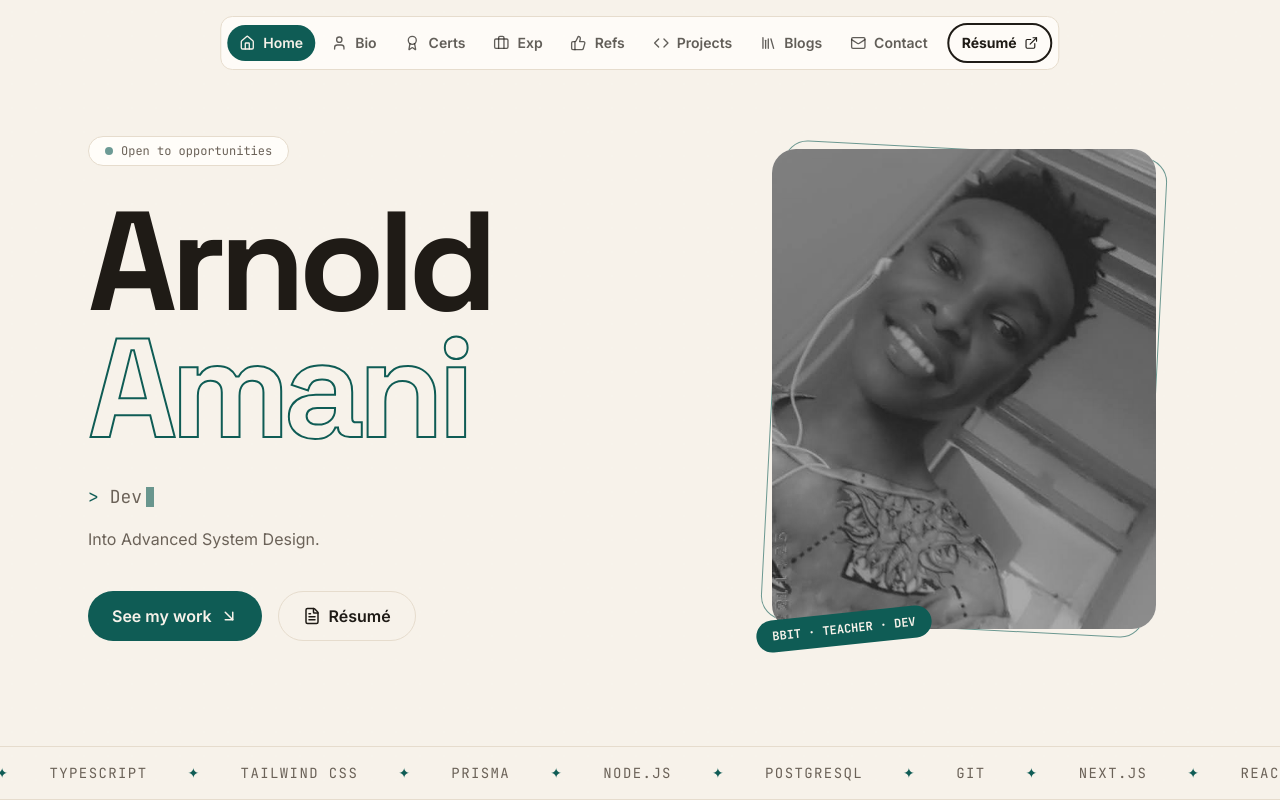
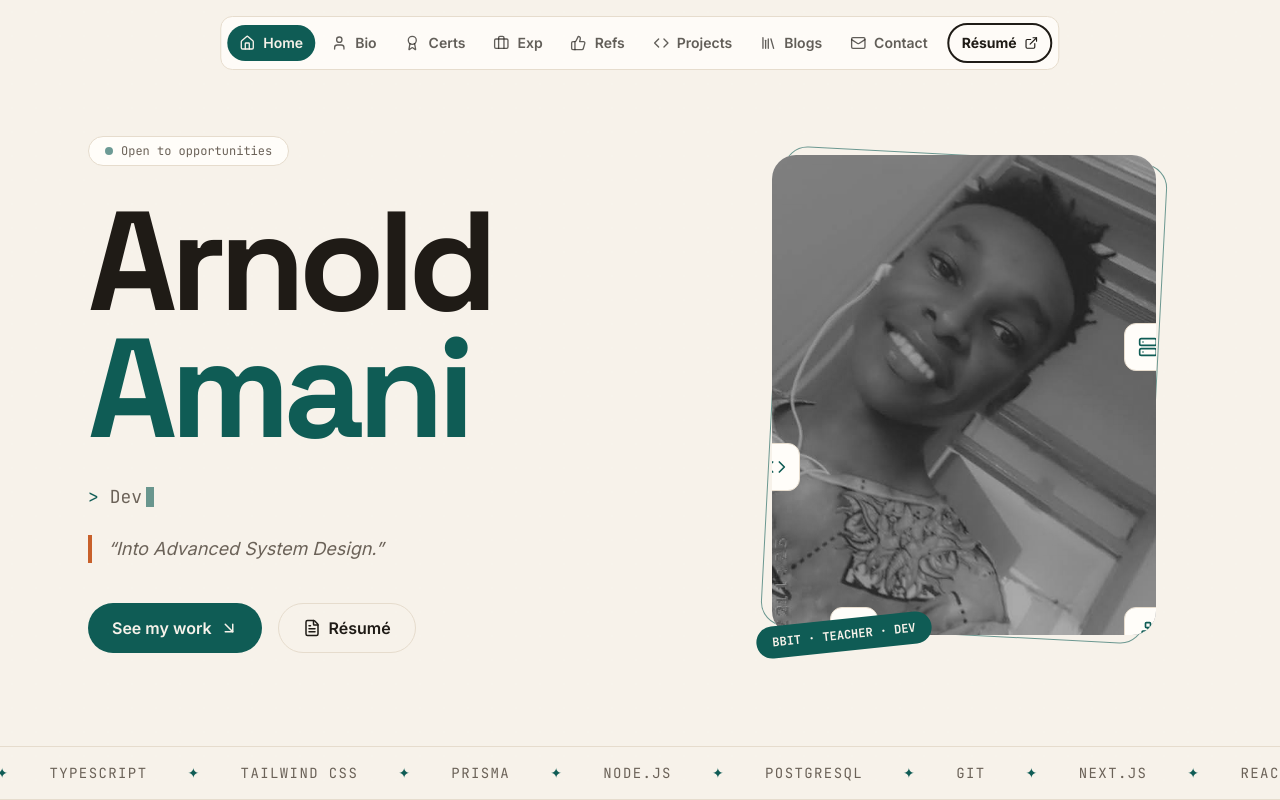
Before and after one commit to anold-a/amani-portfolio, a Next.js app: page / in a window 1280 px wide. Shown: the top 800 px of the page. Built offline with nearby package versions, Linux system fonts and the light colour scheme.

Commit message:
updated on display message with an arch photo

```diff
--- a/components/homepage/Herosection.tsx
+++ b/components/homepage/Herosection.tsx
@@ -25,9 +25,9 @@ export default function Hero() {
           <h1 className="mt-8 font-display text-[clamp(3.5rem,11vw,9rem)] font-bold leading-[0.9] tracking-tighter">
             {profile.first}
             <br />
-            <span className="text-transparent" style={{ WebkitTextStroke: "2px var(--brand)" }}>
-              {profile.last}
-            </span>
+            <span className="relative inline-block text-brand">
+               {profile.last}
+             </span>
           </h1>
 
 
@@ -35,7 +35,8 @@ export default function Hero() {
             <span className="text-brand">&gt;</span> {profile.role}
             <span className="ml-1 inline-block h-5 w-2 translate-y-1 animate-pulse bg-brand" />
           </p>
-          <p className="mt-4 max-w-md text-muted">{profile.tagline}</p>
+
+          <p className="mt-6 max-w-md border-l-4 border-accent pl-4 text-lg italic text-muted">“{profile.tagline}”</p>
 
 
           <div className="mt-10 flex flex-wrap gap-4">
@@ -55,6 +56,7 @@ export default function Hero() {
 
 
         <div className="relative mx-auto w-full max-w-sm">
+
           <div className="absolute inset-0 rotate-3 rounded-3xl border border-brand/60" />
           <div className="relative aspect-4/5 overflow-hidden rounded-3xl bg-card">
             <Image
@@ -65,6 +67,11 @@ export default function Hero() {
               sizes="(min-width: 768px) 384px, 90vw"
               className="object-cover grayscale"
             />
+            {floaters.map(({ Icon, pos }, i) => (
+            <div key={i} className={`absolute ${pos} grid size-12 place-items-center rounded-xl border border-line bg-card text-brand `}>
+              <Icon size={20} />
+            </div>
+          ))}
           </div>
           <span className="absolute -bottom-4 -left-4 -rotate-6 rounded-full bg-brand px-4 py-2 font-mono text-xs font-bold text-bg">
             BBIT · TEACHER · DEV
```
